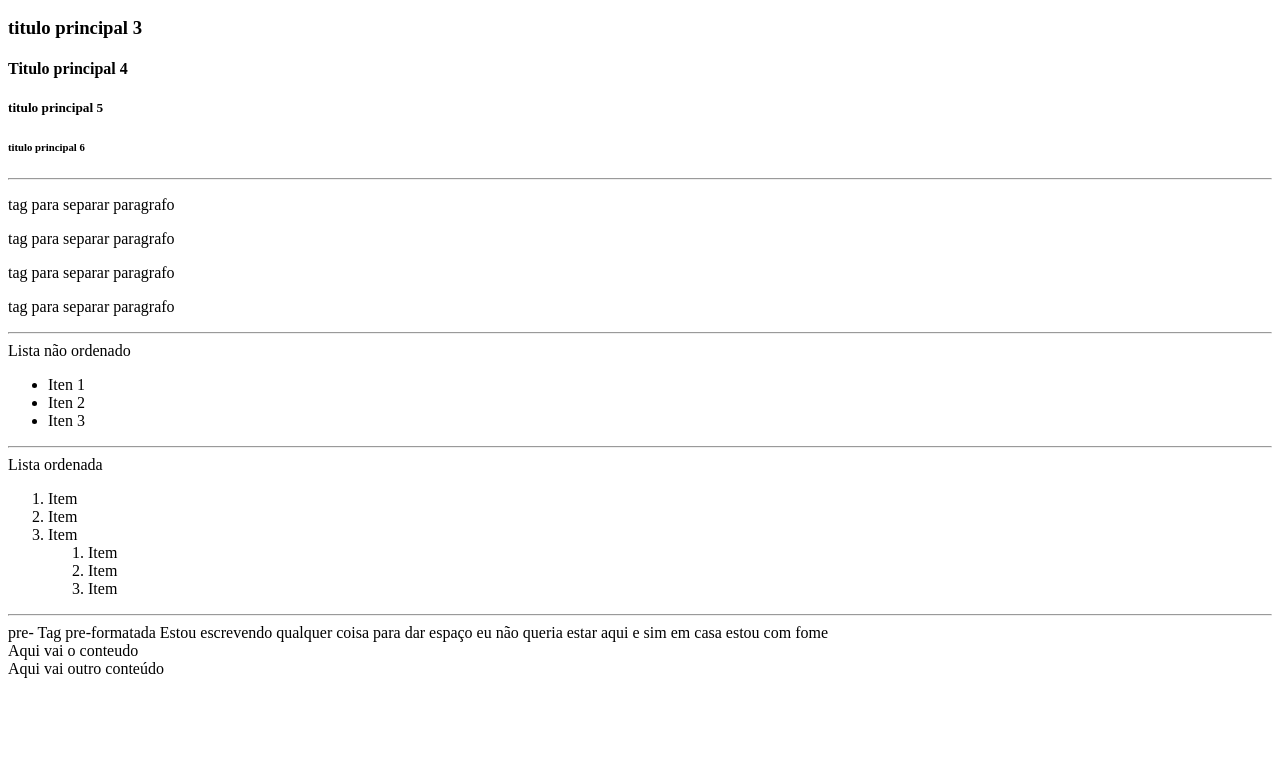
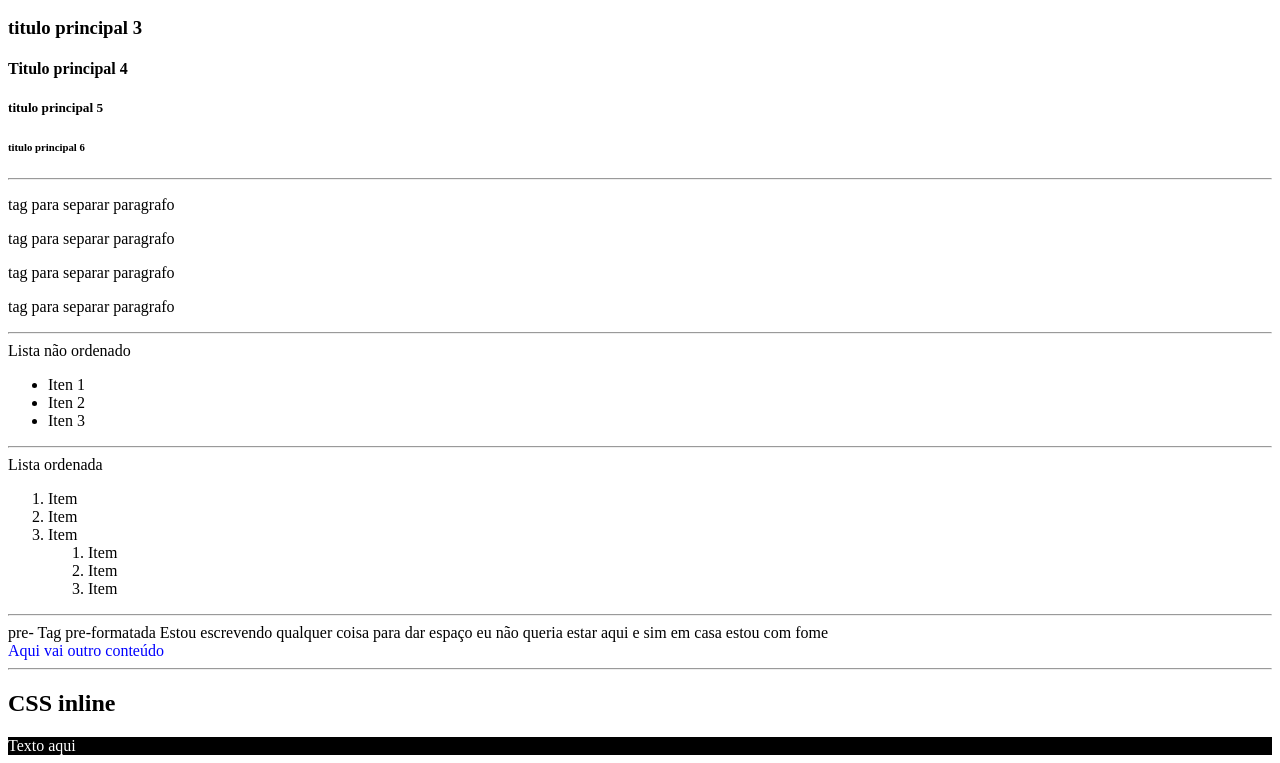
Before and after one commit to Thais51/website-2i, a plain HTML site: page index.html in a window 1280 px wide. Shown: the part 208-971 px from the top of the page. Before the commit the page ends 894 px from the top, so only its background shows below. Drawn offline with Linux system fonts and the light colour scheme.

Commit message:
Add files via upload

```diff
--- a/index.html
+++ b/index.html
@@ -51,11 +51,16 @@
         eu não queria estar aqui e sim em casa
         estou com fome
     </pre>
+
+<div class="nomeClass" id="identificador"
+style="color: blue; frot-size:40px" title="titulo">
+
+    Aqui vai outro conteúdo
+</div>
+<hr>
+<h2>CSS inline</h2>
+<div style="background:#000; color:#fff;">
+Texto aqui
+</div>
 </body>
 </html>
-<div>
-    Aqui vai o conteudo
-</div>
-<div>
-    Aqui vai outro conteúdo
-</div>
```
